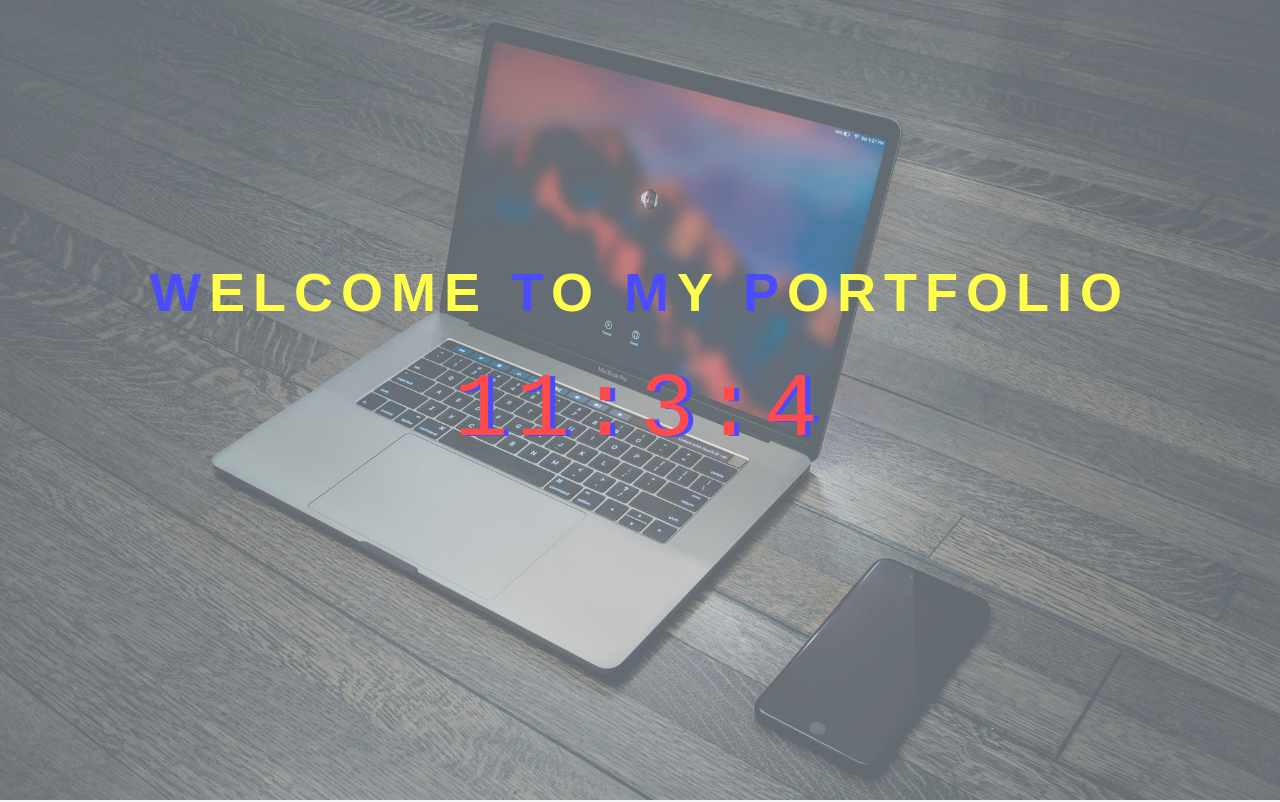
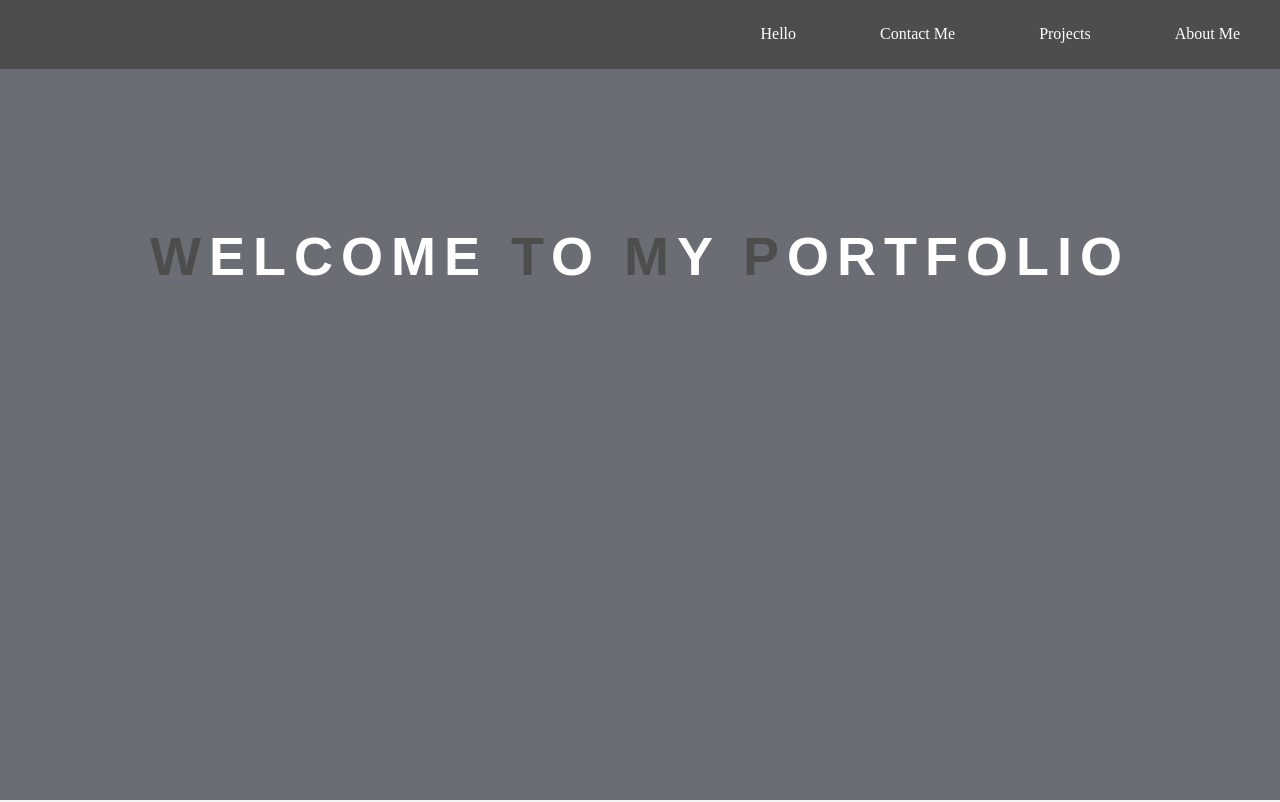
Before and after one commit to tomsenior98/My-Portfolio, a plain HTML site: page index.html in a window 1280 px wide. Shown: the top 802 px of the page. Drawn offline with Linux system fonts and the light colour scheme.

Commit message:
Updated header

```diff
--- a/index.css
+++ b/index.css
@@ -1,3 +1,7 @@
+*{
+    margin: 0%;
+    padding: 0%;
+}
 body, html{
    height:100%;
    margin: 0;
@@ -19,19 +23,49 @@ body, html{
     background-position: center;
     background-size: cover;
     background-repeat: no-repeat;
-    /*  */
     background-attachment: fixed;
-    /* fixed = parallax */
-    /* scroll = normal */
 }
 
+/* CSS for the Nav Bar */
+nav{
+    position: fixed;
+    top: 0px;
+    left: 0px;
+    margin: 0 auto;
+    width:100%;
+    background-color:black;
+}
+nav ul{
+    list-style-type: none;
+    text-align: right;
+}
+
+nav ul li {
+    display: inline-block;
+    text-align: center;
+    padding: 20px;
+    height:2%;
+}
+
+nav ul li a {
+    text-decoration: none;
+    color: white;
+    padding:20px;
+}
+
+nav ul li a:hover{
+    color:red;
+}
+
+/* Main Div for the Top section on the page */
+
 .pimg1{
-    background-image:url(./img/qq.jpeg);
+    background:#2A2E39;
     min-height: 100%;
 }
 
 .pimg2{
-    background-image:url(./img/ww.jpg);
+    background:white;
     min-height: 400px;
 }
 
@@ -72,11 +106,11 @@ body, html{
 
 /* Main text at the top of the page */
 .border{
-    color: yellow;
+    color: white;
 }
 
 .border span{
-    color: blue;
+    color: black;
 }
 
 /* images of me etc  */
@@ -97,3 +131,10 @@ img:hover{
     font-family: monospace;
     font-size: 90px;
 }
+
+/* CSS for the Work experience link */
+
+#work{
+    color:red;
+    text-decoration: none;
+}
--- a/index.html
+++ b/index.html
@@ -8,14 +8,21 @@
     <link rel="stylesheet" href="index.css">
     <title>Portfolio</title>
 </head>
-
+<!-- CSS for the Header of the Page including the SPAN Tag -->
 <body>
     <div class="pimg1">
+        <nav>
+            <ul>
+                <li><a href="#">Hello</a></li>
+                <li><a href="#">Contact Me</a></li>
+                <li><a href="#">Projects</a></li>
+                <li><a href="#">About Me</a></li>
+            </ul>
+        </nav>
         <div class="ptext">
             <span class="border">
                 <h1 class="main"><span>W</span>elcome <span>T</span>o <span>M</span>y <span>P</span>ortfolio</h1>
             </span>
-            <p id="tom">
         </div>
     </div>
 
@@ -60,16 +67,18 @@
         <p>
             Contact Details:
             <br>
-            <img src='./img/m.png' height="50px" width="50px">Email address: tomsenior20@gmail.com
+            Email address: tomsenior20@gmail.com
             <br>
+            <br>
+            <a id="work" href="WorkExperience.html">Click Here for Work Experience</a>
         </p>
     </section>
-    <div class="pimg3">
+    <!-- <div class="pimg3">
         <div class="ptext">
             <span class="border">
 
             </span>
-        </div>"
+        </div>" -->
     <script src="index.js" href="index.js"></script>
 </body>
 
```
